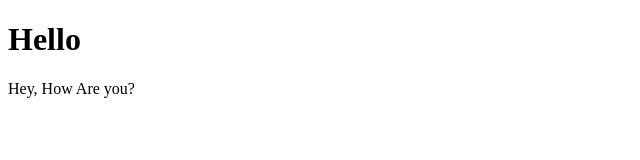
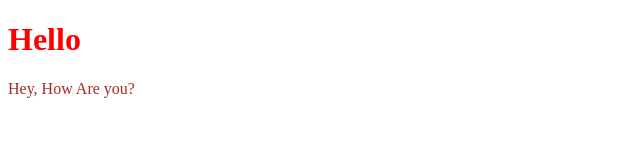
Before and after one commit to Dhiran068/Demo, a plain HTML site: page index.html in a window 1280 px wide. Shown: the whole page, without its empty margins (0-640 px from the left). Drawn offline with Linux system fonts and the light colour scheme.

Commit message:
Added style and created Script file

```diff
--- a/index.html
+++ b/index.html
@@ -4,6 +4,7 @@
     <meta charset="UTF-8">
     <meta name="viewport" content="width=device-width, initial-scale=1.0">
     <title>Document</title>
+    <link rel="stylesheet" href="style.css">
 </head>
 <body>
     <h1>Hello</h1>
--- a/style.css
+++ b/style.css
@@ -0,0 +1,7 @@
+h1{
+    color: red;
+}
+
+p{
+    color: brown;
+}
```
Also changed, not shown: script.js (added).
